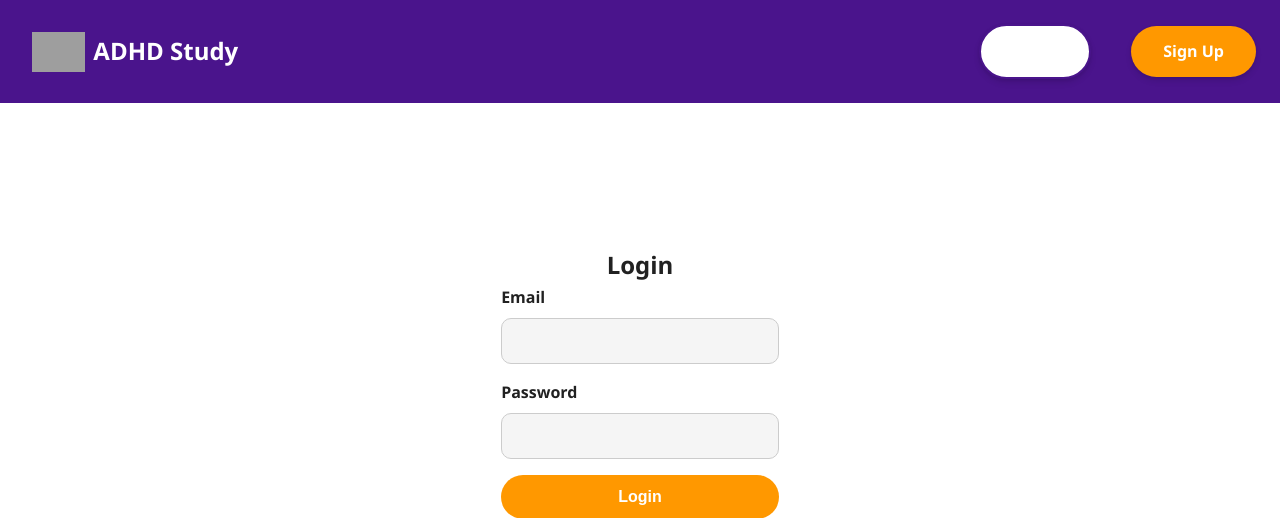
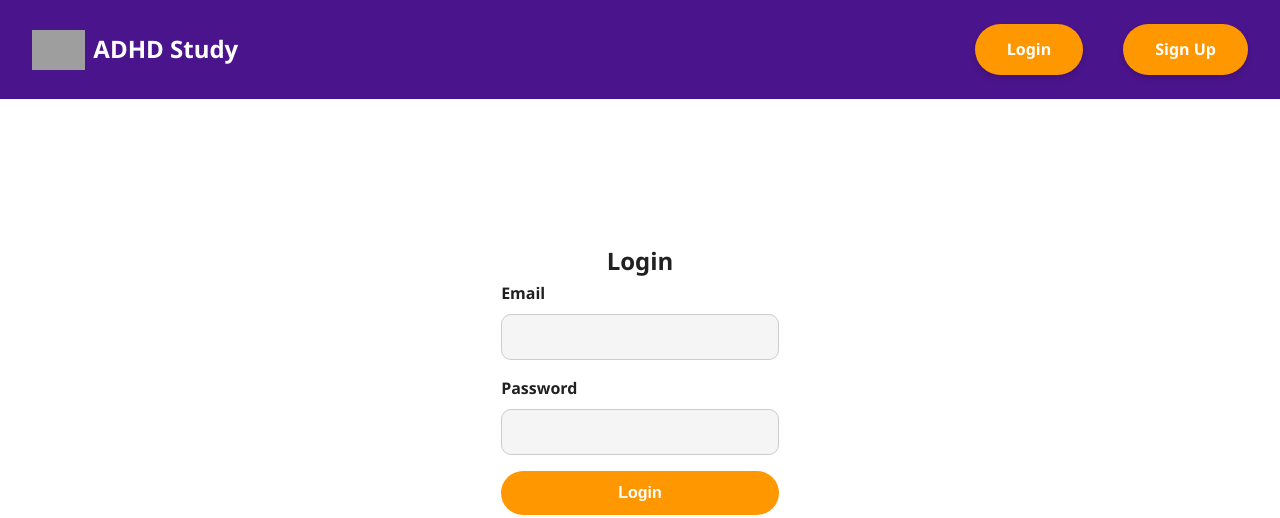
Before and after one commit to Q2OD/ADHDStudys, a Flask app: page /login in a window 1280 px wide. Shown: the top 518 px of the page. Run offline with Flask 3, Linux system fonts and the light colour scheme; grey boxes are pictures that could not be loaded.

Commit message:
style: Fix login button styling in header

```diff
--- a/static/css/style.css
+++ b/static/css/style.css
@@ -74,7 +74,7 @@ body {
     opacity: 0.8;
 }
 
-.nav-links .btn-secondary {
+.nav-links .btn-primary {
     margin-right: 1rem;
 }
 
--- a/templates/base.html
+++ b/templates/base.html
@@ -20,7 +20,7 @@
                 <a href="{{ url_for('main.dashboard') }}">Dashboard</a>
                 <a href="{{ url_for('auth.logout') }}" class="btn-secondary">Logout</a>
             {% else %}
-                <a href="{{ url_for('auth.login') }}" class="btn-secondary">Login</a>
+                <a href="{{ url_for('auth.login') }}" class="btn-primary">Login</a>
                 <a href="{{ url_for('auth.signup') }}" class="btn-primary">Sign Up</a>
             {% endif %}
         </div>
```
